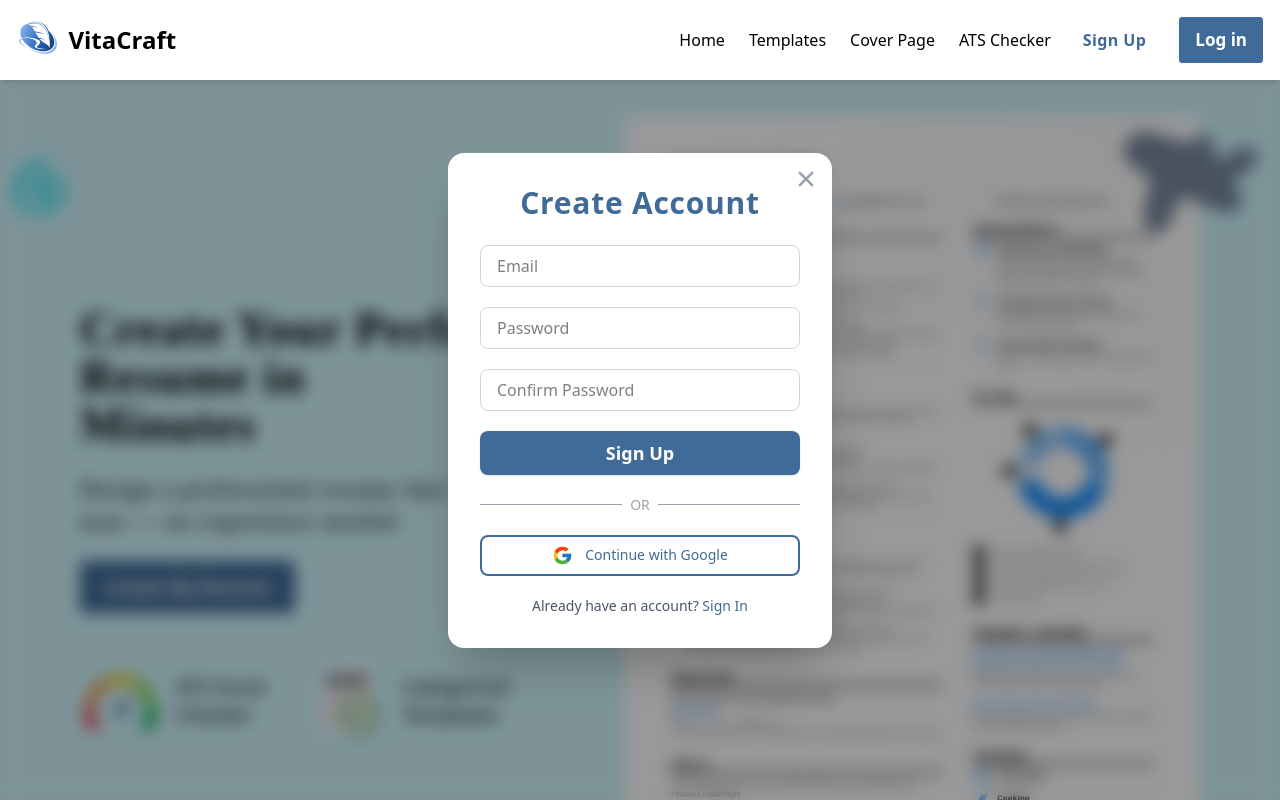
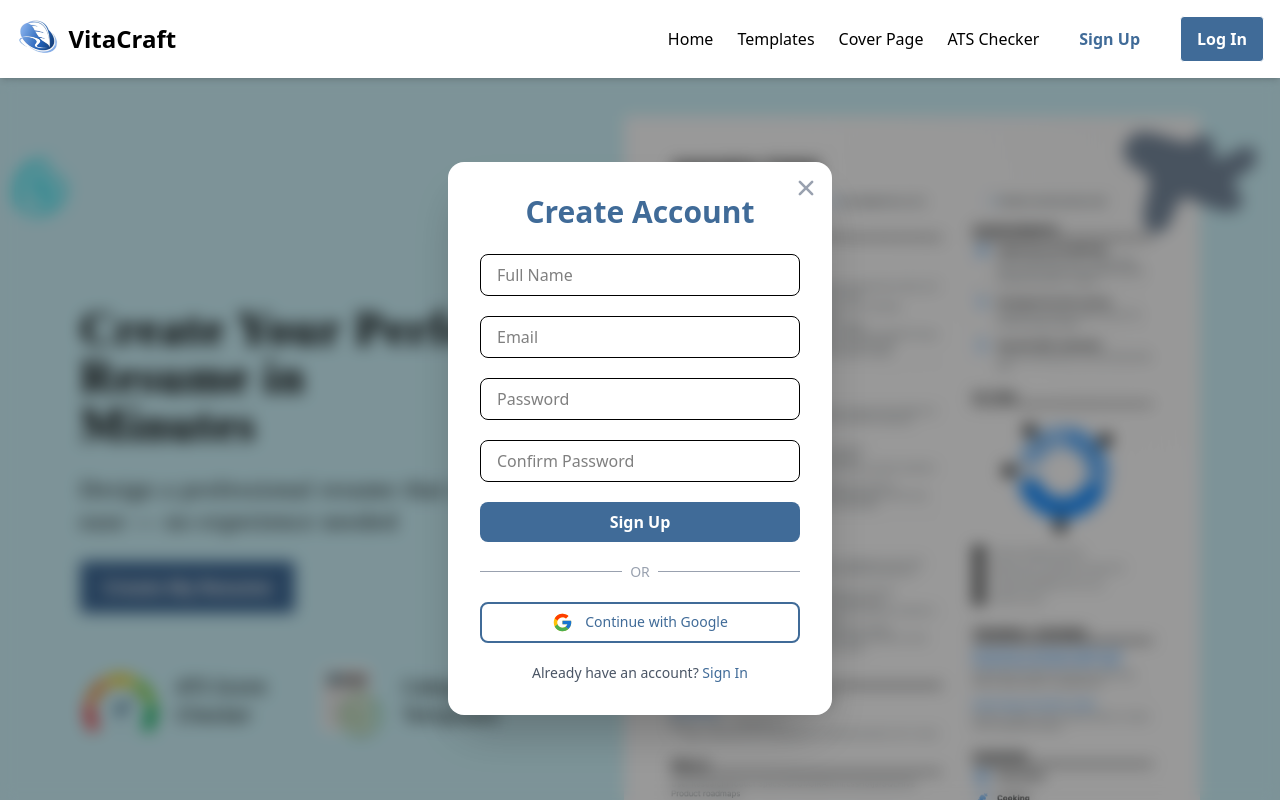
Before and after one commit to Pandavas106/VitaCraft, a React (Vite) app: page / in a window 1280 px wide. Both pictures are taken after a click on the button "Sign Up". Shown: the top 800 px of the page. Built offline with nearby package versions, Linux system fonts and the light colour scheme; no server answers.

Commit message:
AuthContext

```diff
--- a/firebase.js
+++ b/firebase.js
@@ -1,5 +1,9 @@
 import { initializeApp } from "firebase/app";
 import { getAnalytics } from "firebase/analytics";
+import { getAuth } from "firebase/auth";
+import { GoogleAuthProvider } from "firebase/auth";
+import { getFirestore } from "firebase/firestore";
+
 
 const firebaseConfig = {
   apiKey: "AIzaSyDyUAZq-gVJaZLrL9-y6FeCBXx-GjLk6U8",
@@ -8,8 +12,13 @@ const firebaseConfig = {
   storageBucket: "vitacraft-70fcc.firebasestorage.app",
   messagingSenderId: "427960339262",
   appId: "1:427960339262:web:0fae26c57e6b9e39337a6f",
-  measurementId: "G-NHWGF5YFBE"
+  measurementId: "G-NHWGF5YFBE",
 };
 
 const app = initializeApp(firebaseConfig);
 const analytics = getAnalytics(app);
+const auth = getAuth(app);
+const db = getFirestore(app);
+const provider = new GoogleAuthProvider();
+
+export { analytics, auth, db, provider };
--- a/src/App.jsx
+++ b/src/App.jsx
@@ -1,15 +1,18 @@
-import './App.css'
-import { BrowserRouter as Router, Route, Routes } from 'react-router-dom'
-import Home from './pages/Home'
+import "./App.css";
+import { BrowserRouter as Router, Route, Routes } from "react-router-dom";
+import Home from "./pages/Home";
+import { AuthProvider } from "./context/auth_context";
 
 function App() {
   return (
-    <Router>
-      <Routes>
-        <Route path="/" element={<Home/>} />
-      </Routes>
-    </Router>
-  )
+    <AuthProvider>
+      <Router>
+        <Routes>
+          <Route path="/" element={<Home />} />
+        </Routes>
+      </Router>
+    </AuthProvider>
+  );
 }
 
-export default App
+export default App;
--- a/src/components/Nav.jsx
+++ b/src/components/Nav.jsx
@@ -1,44 +1,81 @@
-import React, { useState } from 'react';
-import { FaBars, FaTimes } from 'react-icons/fa';
-import Logo from './../assets/Logo.png';
+import React, { useState } from "react";
+import { FaBars, FaTimes, FaUserCircle } from "react-icons/fa";
+import Logo from "./../assets/Logo.png";
+import { useAuth } from "../context/auth_context";
 
 function Nav({ setShowPopup, setIsSignUp }) {
+  const { authUser, isLoggedIn, logout, isLoading } = useAuth();
   const [isOpen, setIsOpen] = useState(false);
 
-  const handleToggleMenu = () => {
-    setIsOpen(!isOpen);
-  };
+  const handleToggleMenu = () => setIsOpen(!isOpen);
 
   const handleNavClick = (isSignup) => {
     setShowPopup(true);
     setIsSignUp(isSignup);
-    setIsOpen(false); // close mobile menu
+    setIsOpen(false);
   };
+
+  async function _logout() {
+    try {
+      await logout();
+    } catch (error) {
+      console.log(error);
+    }
+  }
 
   return (
     <nav className="fixed top-0 left-0 w-full bg-white text-black p-4 z-[9999] shadow-md">
       <div className="max-w-7xl mx-auto flex justify-between items-center">
-        {/* Logo */}
         <div className="flex gap-2 items-center">
           <img src={Logo} alt="Logo" className="h-10" />
           <div className="text-2xl font-bold">VitaCraft</div>
         </div>
+        <div className="hidden md:flex items-center space-x-6">
+          <a href="/" className="hover:text-[#406B98]">
+            Home
+          </a>
+          <a href="/templates" className="hover:text-[#406B98]">
+            Templates
+          </a>
+          <a href="/coverpage" className="hover:text-[#406B98]">
+            Cover Page
+          </a>
+          <a href="/ats" className="hover:text-[#406B98]">
+            ATS Checker
+          </a>
 
-        {/* Desktop Menu */}
-        <div className="hidden md:flex items-center space-x-6">
-          <a href="/" className="hover:text-[#406B98]">Home</a>
-          <a href="/templates" className="hover:text-[#406B98]">Templates</a>
-          <a href="/coverpage" className="hover:text-[#406B98]">Cover Page</a>
-          <a href="/ats" className="hover:text-[#406B98]">ATS Checker</a>
-          <button onClick={() => handleNavClick(true)} className="px-2 py-2 font-semibold text-[#406B98] tracking-wide hover:text-gray-700">
-            Sign Up
-          </button>
-          <button onClick={() => handleNavClick(false)} className="bg-[#406B98] text-white px-4 rounded py-2.5 text-[17px] font-semibold hover:text-[#406B98] hover:bg-white border hover:border-[#406B98] transition">
-            Log in
-          </button>
+          {isLoggedIn && authUser ? (
+            <>
+              <div className="flex items-center space-x-2 cursor-pointer">
+                <FaUserCircle className="text-2xl text-[#406B98]" />
+                <span className="font-semibold text-[#406B98]">
+                  {authUser?.displayName || "Profile"}
+                </span>
+              </div>
+              <button
+                onClick={() => _logout()}
+                className="text-sm font-medium cursor-pointer text-white px-3 py-2 bg-red-600 rounded hover:text-red-700"
+              >
+                Logout
+              </button>
+            </>
+          ) : (
+            <>
+              <button
+                onClick={() => handleNavClick(true)}
+                className="px-4 py-2 font-semibold text-[#406B98] hover:text-gray-700"
+              >
+                Sign Up
+              </button>
+              <button
+                onClick={() => handleNavClick(false)}
+                className="bg-[#406B98] text-white px-4 rounded py-2.5 font-semibold hover:bg-white hover:text-[#406B98] border transition"
+              >
+                Log In
+              </button>
+            </>
+          )}
         </div>
-
-        {/* Hamburger Icon */}
         <div className="md:hidden">
           <button onClick={handleToggleMenu}>
             {isOpen ? <FaTimes size={24} /> : <FaBars size={24} />}
@@ -46,15 +83,30 @@ function Nav({ setShowPopup, setIsSignUp }) {
         </div>
       </div>
 
-      {/* Mobile Menu */}
       {isOpen && (
         <div className="md:hidden mt-4 flex flex-col space-y-4 bg-white p-4 rounded shadow-md">
-          <a href="/" onClick={() => setIsOpen(false)} className="hover:text-[#406B98]">Home</a>
-          <a href="/templates" onClick={() => setIsOpen(false)} className="hover:text-[#406B98]">Templates</a>
-          <a href="/coverpage" onClick={() => setIsOpen(false)} className="hover:text-[#406B98]">Cover Page</a>
-          <a href="/ats" onClick={() => setIsOpen(false)} className="hover:text-[#406B98]">ATS Checker</a>
-          <button onClick={() => handleNavClick(true)} className="text-[#406B98] font-semibold">Sign Up</button>
-          <button onClick={() => handleNavClick(false)} className="bg-[#406B98] text-white px-4 py-2 rounded font-semibold hover:bg-white hover:text-[#406B98] border hover:border-[#406B98] transition">
+          <a href="/" onClick={() => setIsOpen(false)}>
+            Home
+          </a>
+          <a href="/templates" onClick={() => setIsOpen(false)}>
+            Templates
+          </a>
+          <a href="/coverpage" onClick={() => setIsOpen(false)}>
+            Cover Page
+          </a>
+          <a href="/ats" onClick={() => setIsOpen(false)}>
+            ATS Checker
+          </a>
+          <button
+            onClick={() => handleNavClick(true)}
+            className="text-[#406B98] font-semibold"
+          >
+            Sign Up
+          </button>
+          <button
+            onClick={() => handleNavClick(false)}
+            className="bg-[#406B98] text-white px-4 py-2 rounded font-semibold hover:bg-white hover:text-[#406B98] border"
+          >
             Log in
           </button>
         </div>
--- /dev/null
+++ b/src/context/auth_context.jsx
@@ -0,0 +1,64 @@
+// AuthContext.jsx
+import React, { useState, useEffect, useContext, createContext } from "react";
+import { auth } from "./../../firebase";
+import { db } from "./../../firebase";
+import {
+  createUserWithEmailAndPassword,
+  signInWithEmailAndPassword,
+  signOut,
+  onAuthStateChanged,
+} from "firebase/auth";
+import { doc, setDoc } from "firebase/firestore";
+
+const AuthContext = createContext();
+
+export function useAuth() {
+  return useContext(AuthContext);
+}
+
+export function AuthProvider({ children }) {
+  const [authUser, setAuthUser] = useState(null);
+  const [isLoggedIn, setIsLoggedIn] = useState(false);
+  const [loading, setLoading] = useState(true);
+
+  async function signup(email, password, name = "") {
+    const res = await createUserWithEmailAndPassword(auth, email, password);
+    await setDoc(doc(db, "users", res.user.uid), {
+      email,
+      name,
+      createdAt: new Date(),
+    });
+    return res;
+  }
+
+  function login(email, password) {
+    return signInWithEmailAndPassword(auth, email, password);
+  }
+
+  function logout() {
+    return signOut(auth);
+  }
+
+  useEffect(() => {
+    const unsubscribe = onAuthStateChanged(auth, (user) => {
+      setAuthUser(user);
+      setIsLoggedIn(!!user);
+      setLoading(false);
+    });
+    return unsubscribe;
+  }, []);
+
+  const value = {
+    authUser,
+    isLoggedIn,
+    login,
+    signup,
+    logout,
+  };
+
+  return (
+    <AuthContext.Provider value={value}>
+      {loading ? <div>Loading...</div> : children}
+    </AuthContext.Provider>
+  );
+}
--- a/src/pages/SignIn.jsx
+++ b/src/pages/SignIn.jsx
@@ -1,16 +1,15 @@
 import React, { useState } from "react";
 import { FcGoogle } from "react-icons/fc";
 import { IoClose } from "react-icons/io5";
-
-import {
-  signInWithEmailAndPassword,
-  createUserWithEmailAndPassword,
-  signInWithPopup,
-} from "firebase/auth";
+import { signInWithPopup } from "firebase/auth";
 import { doc, setDoc, getDoc } from "firebase/firestore";
+import { auth, db, provider } from "./../../firebase";
+import { useAuth } from "../context/auth_context";
 
 function SignIn({ setShowPopup, isSignUp, setIsSignUp }) {
+  const { signup, login } = useAuth();
   const [email, setEmail] = useState("");
+  const [name, setName] = useState("");
   const [password, setPassword] = useState("");
   const [confirmPass, setConfirmPass] = useState("");
   const [error, setError] = useState("");
@@ -19,45 +18,30 @@ function SignIn({ setShowPopup, isSignUp, setIsSignUp }) {
     e.preventDefault();
     setError("");
 
+    try {
       if (isSignUp) {
         if (password !== confirmPass) {
           return setError("Passwords do not match");
         }
-      try {
-        const res = await createUserWithEmailAndPassword(auth, email, password);
-        await setDoc(doc(db, "users", res.user.uid), {
-          email: res.user.email,
-          createdAt: new Date(),
-        });
-        setShowPopup(false);
-      } catch (err) {
-        setError(err.message);
-      }
+        await signup(email, password, name);
       } else {
-      try {
-        const res = await signInWithEmailAndPassword(auth, email, password);
-        const docSnap = await getDoc(doc(db, "users", res.user.uid));
-        if (!docSnap.exists()) {
-          await setDoc(doc(db, "users", res.user.uid), {
-            email: res.user.email,
-            createdAt: new Date(),
-          });
+        await login(email, password);
       }
       setShowPopup(false);
     } catch (err) {
       setError(err.message);
-      }
     }
   };
 
   const handleGoogle = async () => {
     try {
       const res = await signInWithPopup(auth, provider);
-      const docSnap = await getDoc(doc(db, "users", res.user.uid));
-      if (!docSnap.exists()) {
-        await setDoc(doc(db, "users", res.user.uid), {
+      const userRef = doc(db, "users", res.user.uid);
+      const userSnap = await getDoc(userRef);
+      if (!userSnap.exists()) {
+        await setDoc(userRef, {
+          name: res.user.displayName,
           email: res.user.email,
-          name: res.user.displayName,
           createdAt: new Date(),
         });
       }
@@ -68,17 +52,15 @@ function SignIn({ setShowPopup, isSignUp, setIsSignUp }) {
   };
 
   return (
-    <div className="fixed inset-0 flex items-center justify-center z-[999] backdrop-blur-sm bg-black/40 transition-opacity duration-300 ease-in-out">
-      <div className="relative bg-white p-8 rounded-2xl shadow-2xl w-96 transform scale-100 animate-fadeIn">
-        {/* Close Button */}
+    <div className="fixed inset-0 mt-19 flex items-center justify-center z-[999] backdrop-blur-sm bg-black/40">
+      <div className="relative bg-white p-8 rounded-2xl shadow-2xl w-96">
         <button
           onClick={() => setShowPopup(false)}
-          className="absolute top-3 right-3 hover:text-red-500 text-gray-400 transition-colors duration-200"
+          className="absolute top-3 right-3 text-gray-400 hover:text-red-500"
         >
           <IoClose size={28} />
         </button>
-
-        <h2 className="text-3xl font-bold text-center text-[#406B98] mb-6 tracking-wide">
+        <h2 className="text-3xl font-bold text-center text-[#406B98] mb-6">
           {isSignUp ? "Create Account" : "Welcome Back"}
         </h2>
 
@@ -86,36 +68,50 @@ function SignIn({ setShowPopup, isSignUp, setIsSignUp }) {
           {error && (
             <div className="text-red-500 text-sm text-center">{error}</div>
           )}
+
+          {isSignUp && (
+            <input
+              type="text"
+              placeholder="Full Name"
+              value={name}
+              onChange={(e) => setName(e.target.value)}
+              className="w-full px-4 py-2 border rounded-lg focus:ring-2 focus:ring-[#406B98]"
+              required
+            />
+          )}
+
           <input
             type="email"
             placeholder="Email"
             value={email}
             onChange={(e) => setEmail(e.target.value)}
-            className="w-full px-4 py-2 border border-gray-300 rounded-lg focus:ring-2 focus:ring-[#406B98]"
+            className="w-full px-4 py-2 border rounded-lg focus:ring-2 focus:ring-[#406B98]"
             required
           />
+
           <input
             type="password"
             placeholder="Password"
             value={password}
             onChange={(e) => setPassword(e.target.value)}
-            className="w-full px-4 py-2 border border-gray-300 rounded-lg focus:ring-2 focus:ring-[#406B98]"
+            className="w-full px-4 py-2 border rounded-lg focus:ring-2 focus:ring-[#406B98]"
             required
           />
+
           {isSignUp && (
             <input
               type="password"
               placeholder="Confirm Password"
               value={confirmPass}
               onChange={(e) => setConfirmPass(e.target.value)}
-              className="w-full px-4 py-2 border border-gray-300 rounded-lg focus:ring-2 focus:ring-[#406B98]"
+              className="w-full px-4 py-2 border rounded-lg focus:ring-2 focus:ring-[#406B98]"
               required
             />
           )}
 
           <button
             type="submit"
-            className="w-full py-2 bg-[#406B98] hover:bg-[#30567f] text-white font-semibold text-lg rounded-lg transition-colors duration-300 shadow-sm"
+            className="w-full py-2 bg-[#406B98] text-white font-semibold rounded-lg hover:bg-[#30567f]"
           >
             {isSignUp ? "Sign Up" : "Sign In"}
           </button>
@@ -129,7 +125,7 @@ function SignIn({ setShowPopup, isSignUp, setIsSignUp }) {
           <button
             type="button"
             onClick={handleGoogle}
-            className="flex items-center justify-center gap-3 py-2 w-full border-2 border-[#406B98] rounded-lg hover:bg-[#f3f6fb] transition-all duration-200"
+            className="flex items-center justify-center gap-3 py-2 w-full border-2 border-[#406B98] rounded-lg hover:bg-[#f3f6fb]"
           >
             <FcGoogle size={21} />
             <span className="font-medium text-sm text-[#406B98]">
```
Also changed, not shown: src/pages/Home.jsx (+148 -49 lines). Lines whose indentation alone changed are shown as unchanged.
